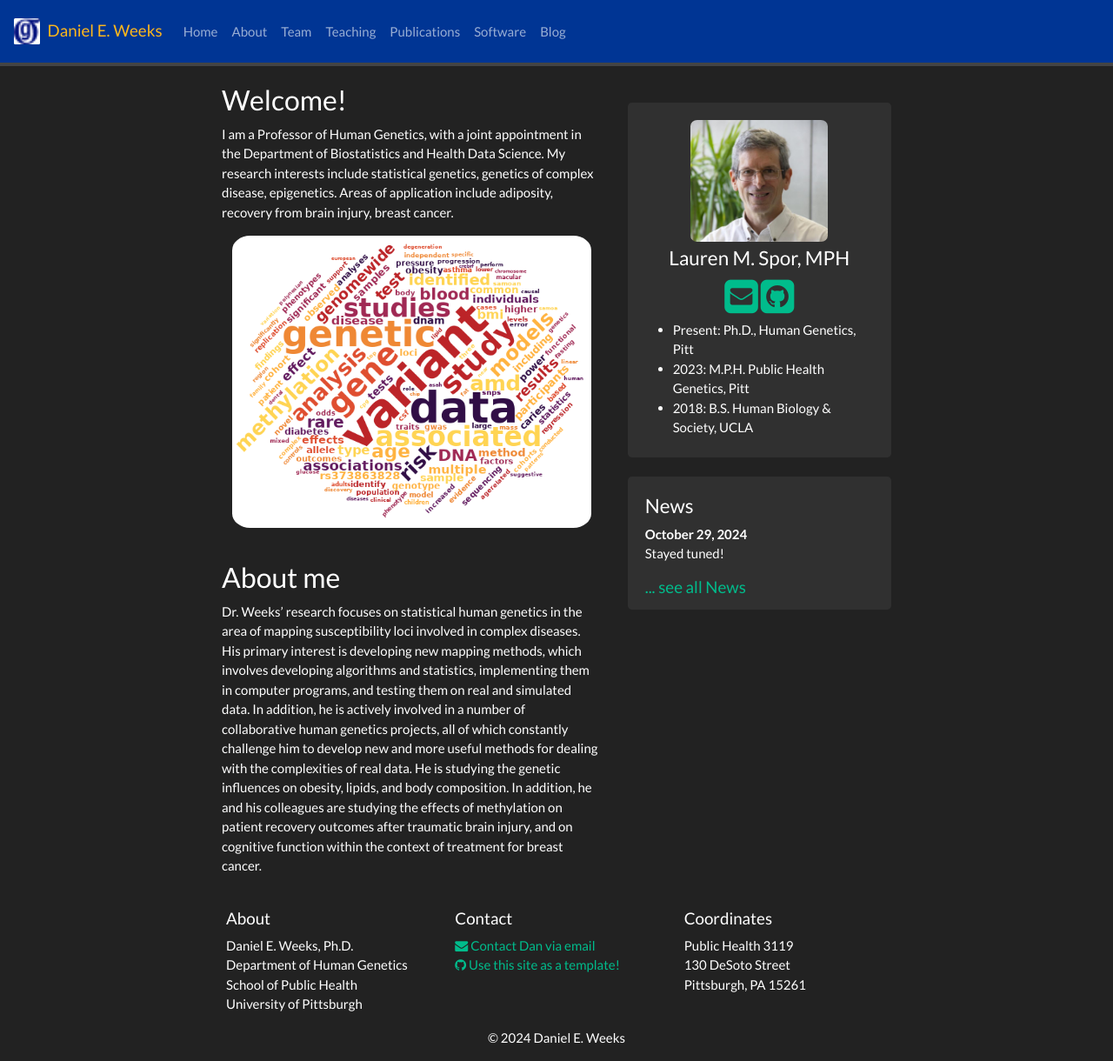
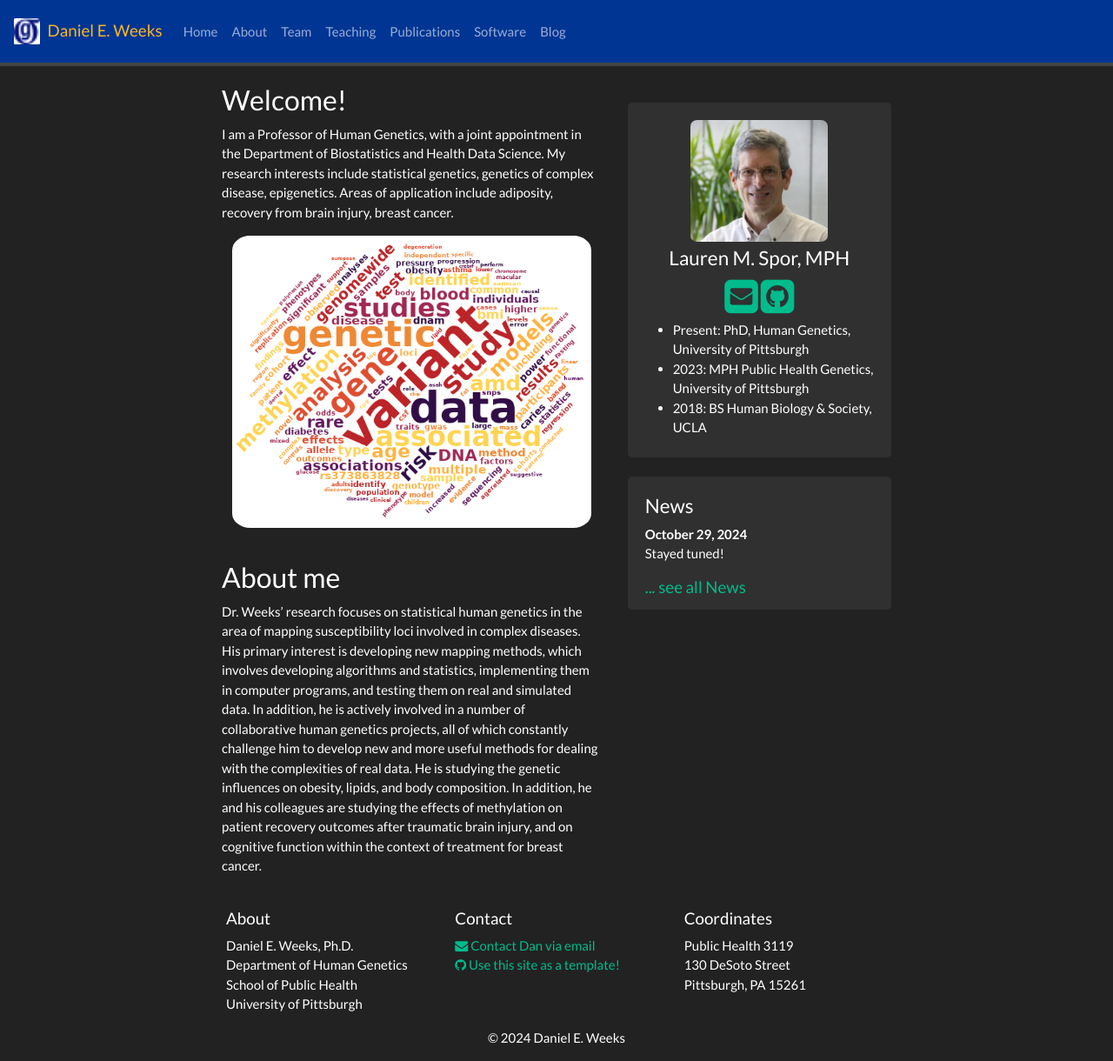
Before and after one commit to Lspor/Lauren_Spor, a Jekyll site: the page built from _pages/home.md, in a window 1280 px wide and 1220 px high. Shown: the whole window at 87% size. Built offline with Jekyll 4.4.1, drawn with Linux system fonts in a browser that asks for light colours; nearby versions of some CDN libraries; a style sheet for code colours, icons or effects is not loaded.

Commit message:
Update pi.yml

```diff
--- a/_data/pi.yml
+++ b/_data/pi.yml
@@ -20,4 +20,4 @@
     ]
 
   educationshort:
-    ["Present: Ph.D., Human Genetics, Pitt", "2023: M.P.H. Public Health Genetics, Pitt", "2018: B.S. Human Biology & Society, UCLA"]
+    ["Present: PhD, Human Genetics, University of Pittsburgh", "2023: MPH Public Health Genetics, University of Pittsburgh", "2018: BS Human Biology & Society, UCLA"]
```
